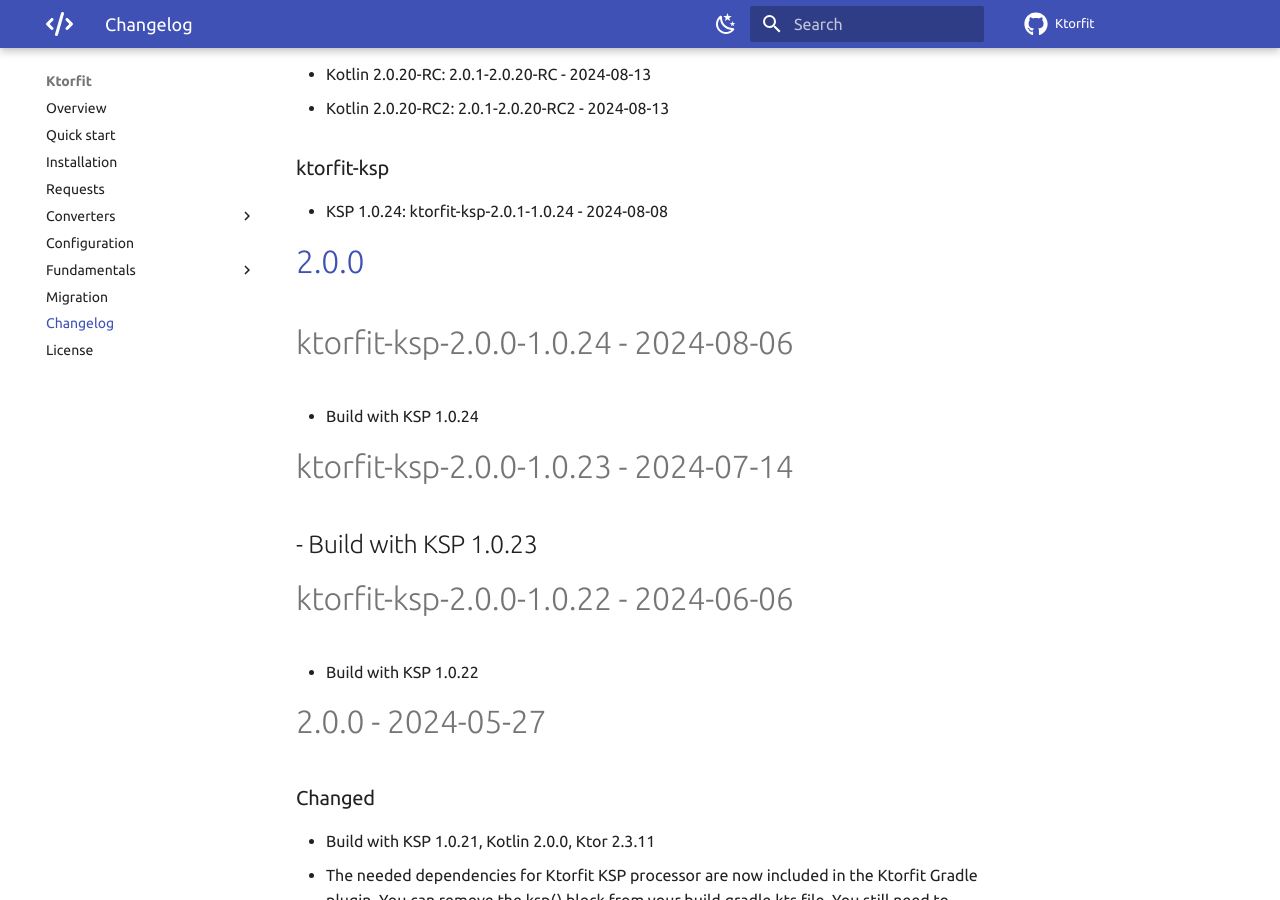
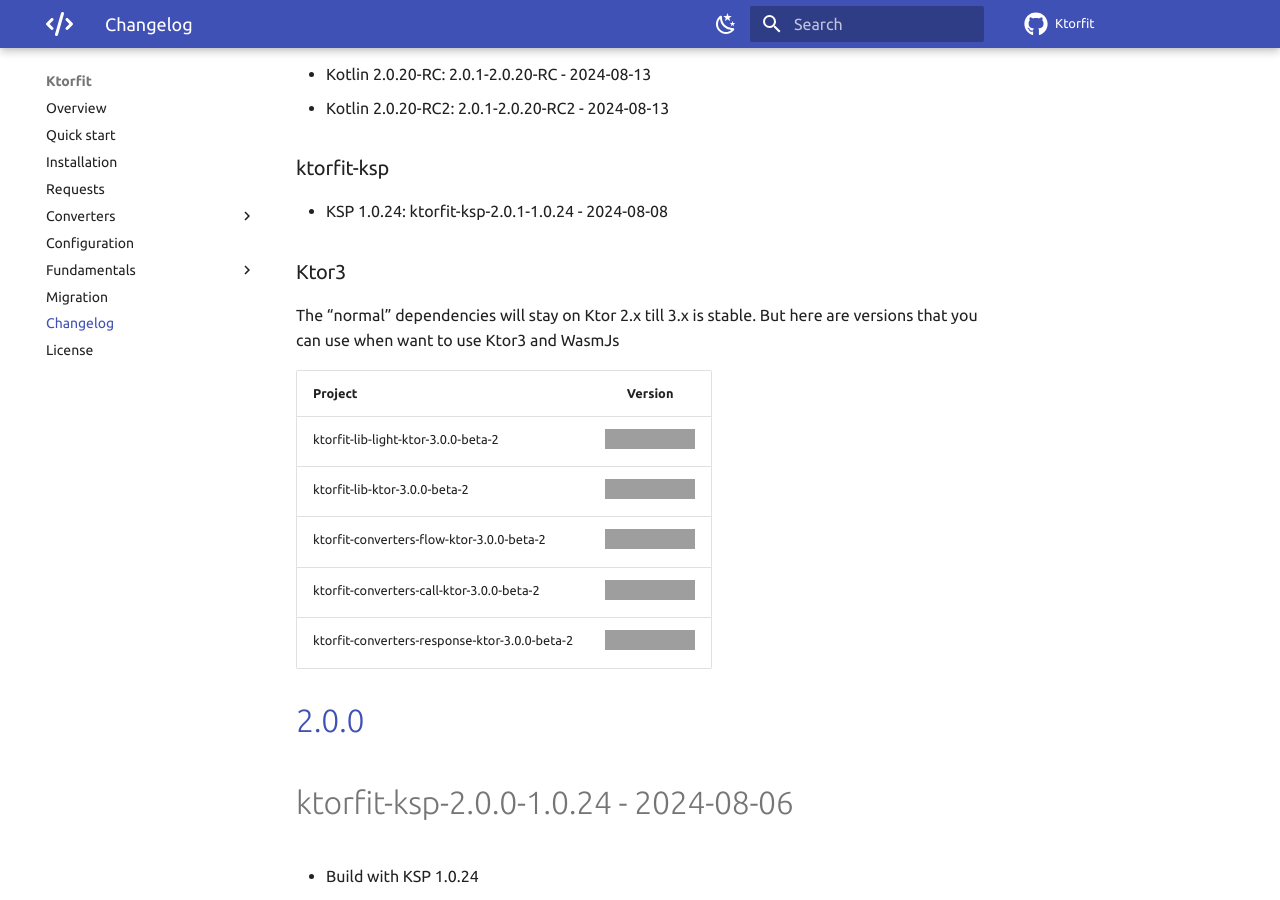
Before and after one commit to Foso/Ktorfit, an MkDocs documentation site: the page built from docs/CHANGELOG.md, in a window 1280 px wide and 900 px high, scrolled down 1089 px. Built offline with MkDocs 1.6.1 and Material for MkDocs 9.7.7, drawn with Linux system fonts in a browser that asks for light colours; comment, search, counter and statistics services are not loaded; grey boxes are pictures that could not be loaded.

Commit message:
Update CHANGELOG.md

```diff
--- a/docs/CHANGELOG.md
+++ b/docs/CHANGELOG.md
@@ -28,6 +28,17 @@
 
 ### ktorfit-ksp
 - KSP 1.0.24: ktorfit-ksp-2.0.1-1.0.24 - 2024-08-08
+
+### Ktor3
+The "normal" dependencies will stay on Ktor 2.x till 3.x is stable. But here are versions that you can use when want to use Ktor3 and WasmJs
+
+| Project                           |                                                                                                                       Version                                                                                                                       |
+|-----------------------------------|:---------------------------------------------------------------------------------------------------------------------------------------------------------------------------------------------------------------------------------------------------:|
+| ktorfit-lib-light-ktor-3.0.0-beta-2           |           [![Maven Central](https://img.shields.io/maven-central/v/de.jensklingenberg.ktorfit/ktorfit-lib-light-ktor-3.0.0-beta-2)](https://central.sonatype.com/artifact/de.jensklingenberg.ktorfit/ktorfit-lib-light-ktor-3.0.0-beta-2)           |
+| ktorfit-lib-ktor-3.0.0-beta-2                 |                 [![Maven Central](https://img.shields.io/maven-central/v/de.jensklingenberg.ktorfit/ktorfit-lib-ktor-3.0.0-beta-2)](https://central.sonatype.com/artifact/de.jensklingenberg.ktorfit/ktorfit-lib-ktor-3.0.0-beta-2)                 |
+| ktorfit-converters-flow-ktor-3.0.0-beta-2     |     [![Maven Central](https://img.shields.io/maven-central/v/de.jensklingenberg.ktorfit/ktorfit-converters-flow-ktor-3.0.0-beta-2)](https://central.sonatype.com/artifact/de.jensklingenberg.ktorfit/ktorfit-converters-flow-ktor-3.0.0-beta-2)     |
+| ktorfit-converters-call-ktor-3.0.0-beta-2     |     [![Maven Central](https://img.shields.io/maven-central/v/de.jensklingenberg.ktorfit/ktorfit-converters-call-ktor-3.0.0-beta-2)](https://central.sonatype.com/artifact/de.jensklingenberg.ktorfit/ktorfit-converters-call-ktor-3.0.0-beta-2)     |
+| ktorfit-converters-response-ktor-3.0.0-beta-2 | [![Maven Central](https://img.shields.io/maven-central/v/de.jensklingenberg.ktorfit/ktorfit-converters-response-ktor-3.0.0-beta-2)](https://central.sonatype.com/artifact/de.jensklingenberg.ktorfit/ktorfit-converters-response-ktor-3.0.0-beta-2) |
 
 # [2.0.0]()
 
```
